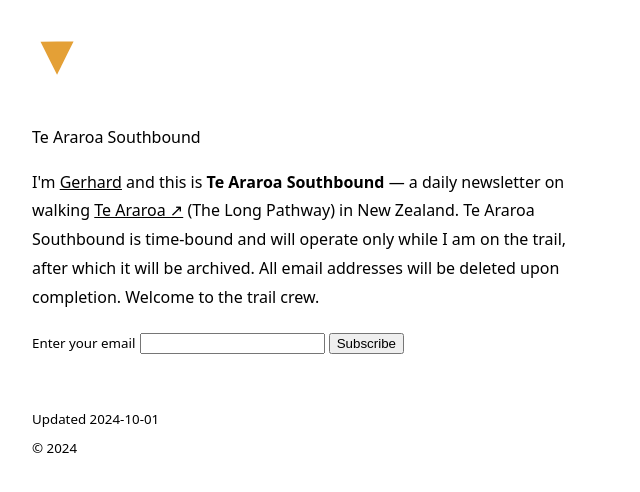
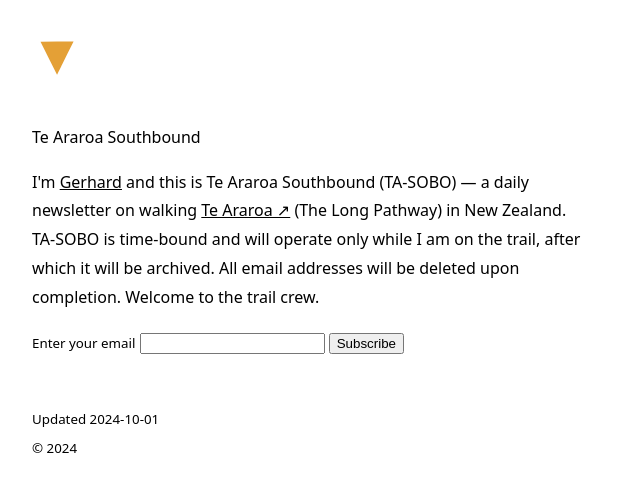
Before and after one commit to gerhardlanz/ta-sobo.gerhardla.nz, a Jekyll site: the page built from index.html, in a window 1280 px wide. Shown: the top 492 px of the page, without its empty margins (0-640 px from the left). Built offline with Jekyll 4.4.1, drawn with Linux system fonts in a browser that asks for light colours.

Commit message:
refactor: update website title in _config.yml and index.html

```diff
--- a/_config.yml
+++ b/_config.yml
@@ -1,6 +1,2 @@
-permalink: /:title
+url: https://ta-sobo.gerhardla.nz
 title: Te Araroa Southbound
-url: https://ta-sobo.gerhardla.nz
-
-plugins:
-  - jekyll-sitemap
--- a/index.html
+++ b/index.html
@@ -3,9 +3,9 @@
 permalink: /
 ---
 
-<p>I'm <a href="https://gerhardla.nz">Gerhard</a> and this is <strong>Te Araroa Southbound</strong> — a daily newsletter
-  on walking <a href="https://www.teararoa.org.nz">Te Araroa ↗</a> (The Long Pathway) in New Zealand. Te Araroa
-  Southbound is time-bound and will operate only while I am on the trail, after which it will be archived. All email
+<p>I'm <a href="https://gerhardla.nz">Gerhard</a> and this is Te Araroa Southbound (TA-SOBO) — a daily newsletter
+  on walking <a href="https://www.teararoa.org.nz">Te Araroa ↗</a> (The Long Pathway) in New Zealand. TA-SOBO is
+  time-bound and will operate only while I am on the trail, after which it will be archived. All email
   addresses will be deleted upon completion. Welcome to the trail crew.</p>
 
 <form aria-label="Subscribe to newsletter" action="https://buttondown.email/api/emails/embed-subscribe/gerhard"
--- a/robots.txt
+++ b/robots.txt
@@ -1,5 +1,3 @@
-Sitemap: https://gerhardla.nz/sitemap.xml
-
 User-agent: *
 Disallow:
 
```
